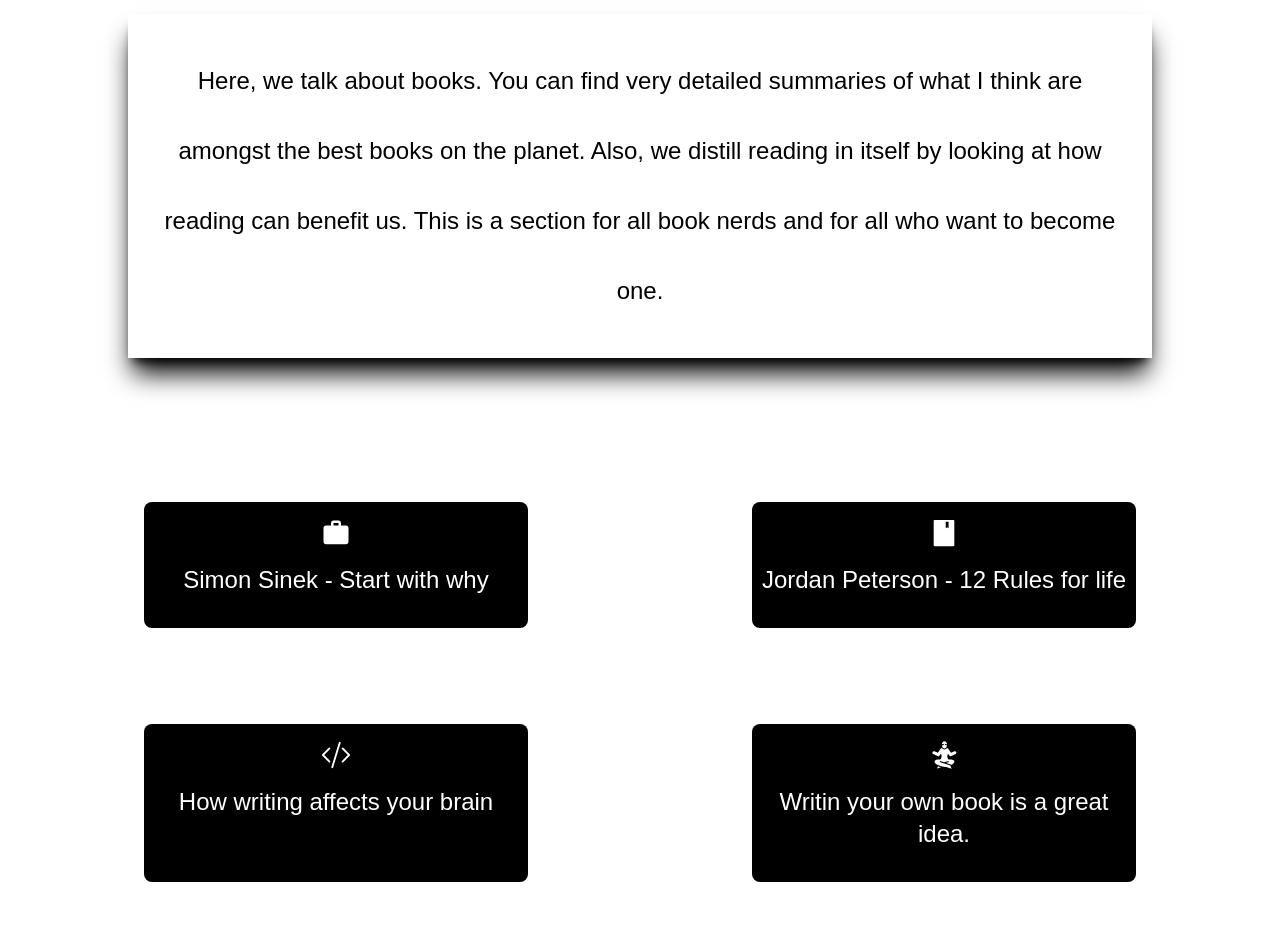
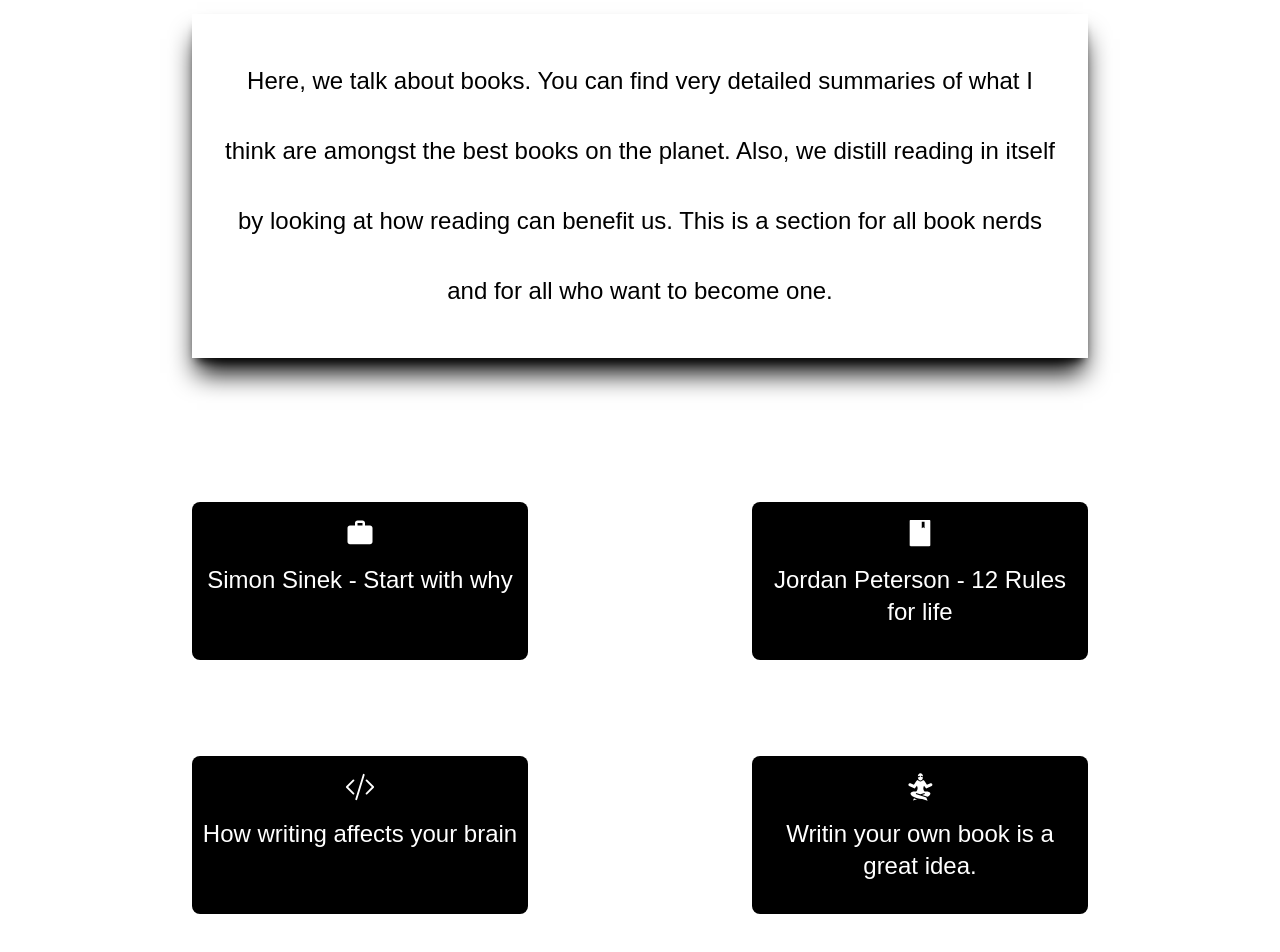
Before and after one commit to sudofinn/blog, a Next.js app: page /books in a window 1280 px wide. Shown: the part 186-1138 px from the top of the page. Built offline with nearby package versions, Linux system fonts and the light colour scheme; a web font is replaced by a local one.

Commit message:
Real small ui improvements§

```diff
--- a/pages/books/index.tsx
+++ b/pages/books/index.tsx
@@ -65,14 +65,14 @@
         <h1 data-aos="fade-up" className="text-6xl sm:text-7xl font-bold text-center pt-16
          mb-16 ">Books</h1>
         <p data-aos="fade-up" className="text-2xl  shadow-xl shadow-black leading-[50px] sm:leading-[70px]
-        text-center mb-24 py-8 mx-16 px-8 sm:mx-32 ">Here, we talk about books. You can find very detailed summaries
+        text-center mb-24 py-8 mx-16 px-8 sm:mx-48 ">Here, we talk about books. You can find very detailed summaries
         of what I think are amongst the best books on the planet. Also, we distill reading
         in itself by looking at how reading can benefit us.
         This is a section for all book nerds and for all who want to
         become one.</p>
       </div>
 
-     <div className="w-full grid grid-cols-1 sm:grid-cols-2 gap-24 text-center mb-8  py-12 px-12 sm:px-20">
+     <div className="w-full grid grid-cols-1 sm:grid-cols-2 gap-24 text-center mb-8  py-12 px-12 sm:px-32">
           {techs.map(({ id, href, child, title, style }) => (
             <div
               key={id}
--- a/pages/productivity/index.tsx
+++ b/pages/productivity/index.tsx
@@ -65,7 +65,7 @@
         <h1 data-aos="fade-up" className="text-6xl sm:text-7xl font-bold text-center pt-16
          mb-16 ">Productivity</h1>
         <p data-aos="fade-up" className="text-2xl  shadow-xl shadow-black leading-[50px] sm:leading-[70px]
-        text-center mb-24 py-8 mx-12 px-8 sm:mx-48 ">This section is dedicated to all the stuff around Productivity.
+        text-center mb-24 py-8 mx-16 px-8 sm:mx-48 ">This section is dedicated to all the stuff around Productivity.
           I talk about what I ( and what science ) thinks is important to do for living
           productively. This covers a wide range from useful apps to deep questions
           like whether one should hustle or chill. Enjoy reading.
```
